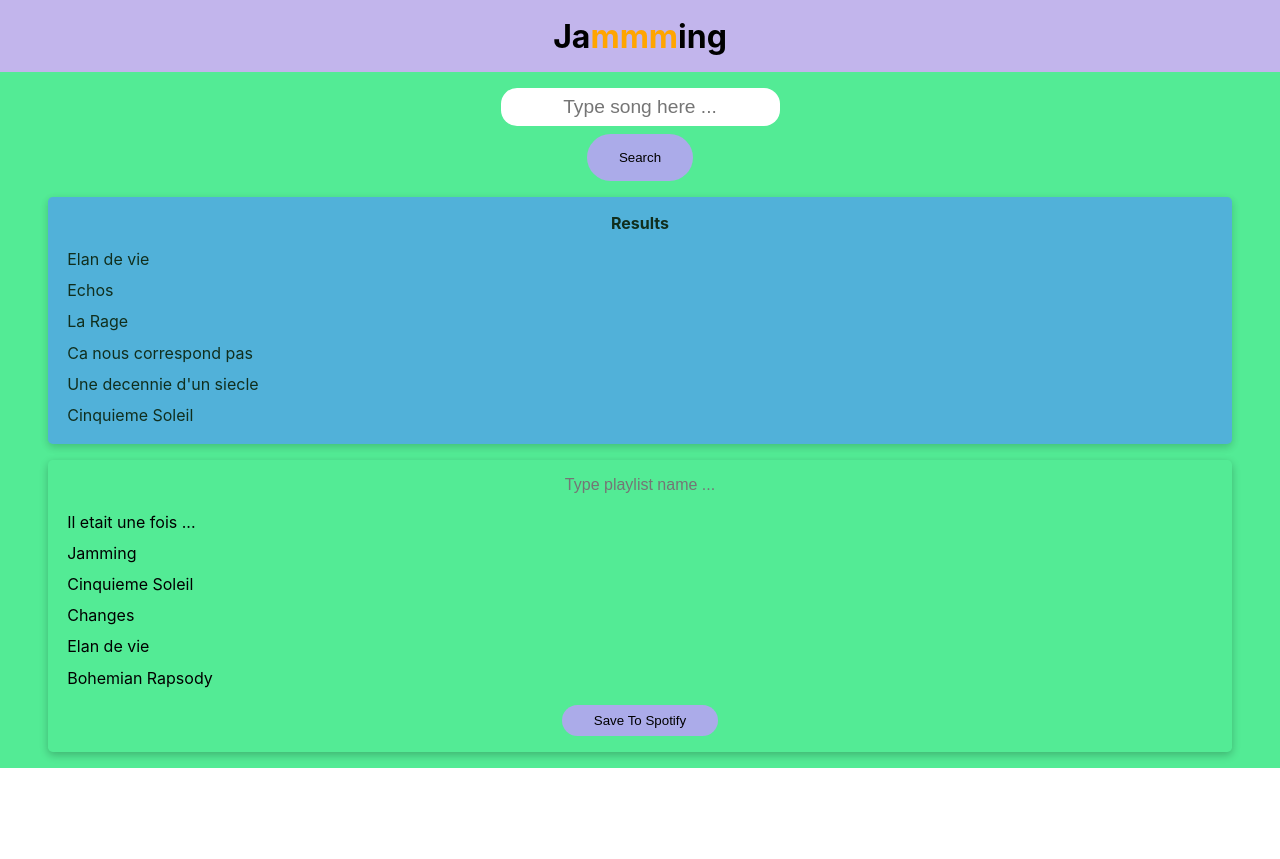
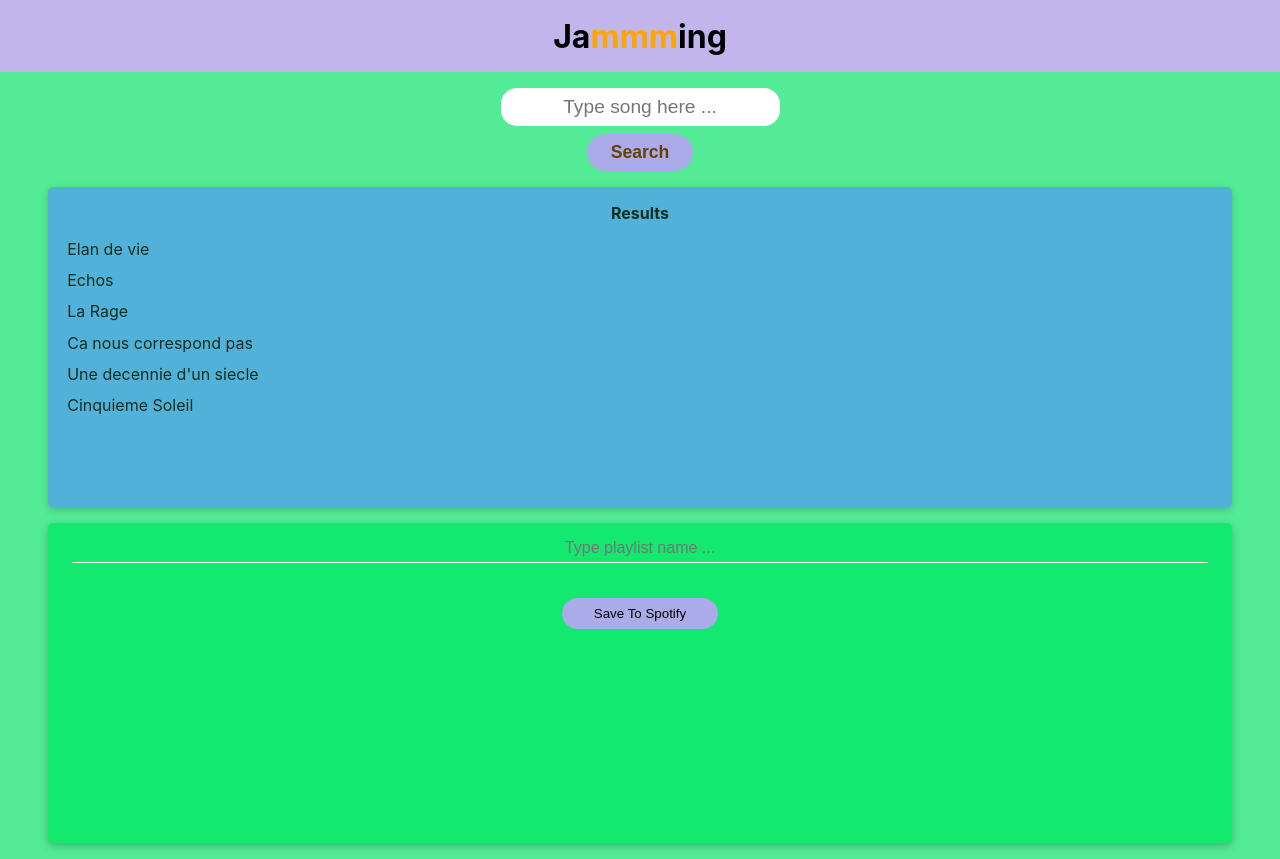
Before and after one commit to wilaxx/jammming, a React (Create React App) app: page / in a window 1280 px wide. Before the commit the page ends 800 px from the top, so only its background shows below. Built offline with nearby package versions, Linux system fonts and the light colour scheme.

Commit message:
almost finished styling

```diff
--- a/src/Components/Playlist/Playlist.css
+++ b/src/Components/Playlist/Playlist.css
@@ -5,9 +5,10 @@
     /* align-items: center; */
     box-shadow: rgba(0, 0, 0, 0.24) 0px 3px 8px;
     gap: 0.9rem;
-    padding: 1rem 0;
+    padding: 1rem 1.5rem;
     border-radius: 0.3rem;
-
+    background-color: rgb(19, 232, 111);
+    min-height: 40vh;
 }
 
 .Playlist input {
@@ -15,6 +16,9 @@
     background: transparent;
     font-size: 1rem;
     text-align: center;
+    border-bottom: 1px solid white;
+    outline: 0;
+    padding-bottom: 0.3rem;
 }
 
 .Playlist-tracks {
--- a/src/Components/Playlist/Playlist.js
+++ b/src/Components/Playlist/Playlist.js
@@ -12,12 +12,6 @@ function Playlist() {
       </input>
 
       <ul className="Playlist-tracks">
-          <li>Il etait une fois ...</li>
-          <li>Jamming</li>
-          <li>Cinquieme Soleil</li>
-          <li>Changes</li>
-          <li>Elan de vie</li>
-          <li>Bohemian Rapsody</li>
 
       </ul>
 
--- a/src/Components/SearchBar/SearchBar.css
+++ b/src/Components/SearchBar/SearchBar.css
@@ -16,7 +16,10 @@
 
 .SearchBar button {
     background-color: rgb(171, 171, 233);
-    padding: 1rem 2rem;
+    padding: 0.5rem 1.5rem;
     border-radius: 2rem;
     border-style: none;
+    font-weight: bold;
+    font-size: 1.1rem;
+    color: rgb(100, 65, 0);
 }
--- a/src/Components/Tracklist/Tracklist.css
+++ b/src/Components/Tracklist/Tracklist.css
@@ -7,6 +7,7 @@
     box-shadow: rgba(0, 0, 0, 0.24) 0px 3px 8px;
     border-radius: 0.3rem;
     padding: 1rem 0;
+    min-height: 40vh;
 }
 
 .Tracklist h1 {
--- a/src/Components/Tracklist/Tracklist.js
+++ b/src/Components/Tracklist/Tracklist.js
@@ -13,6 +13,7 @@ function Tracklist() {
           <li>Ca nous correspond pas</li>
           <li>Une decennie d'un siecle</li>
           <li>Cinquieme Soleil</li>
+
         </ul>
     </div>
   );
```
